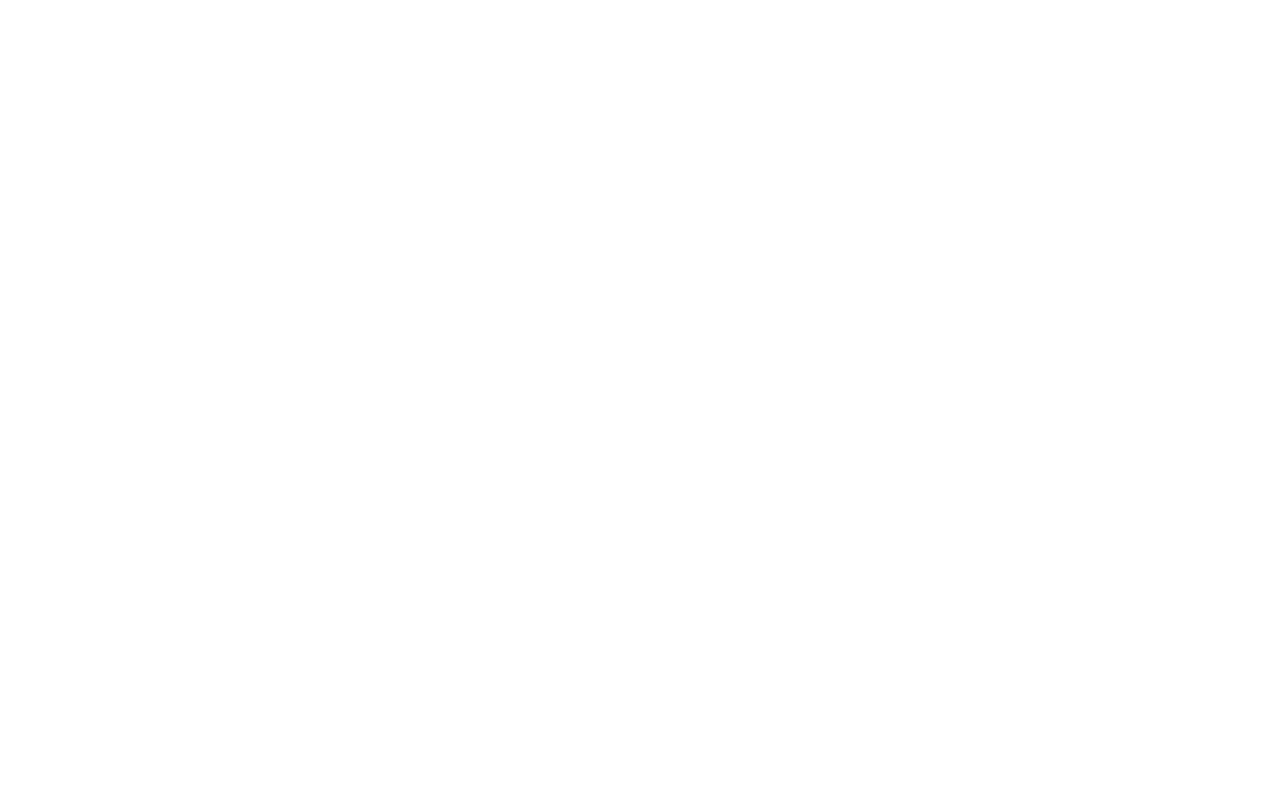
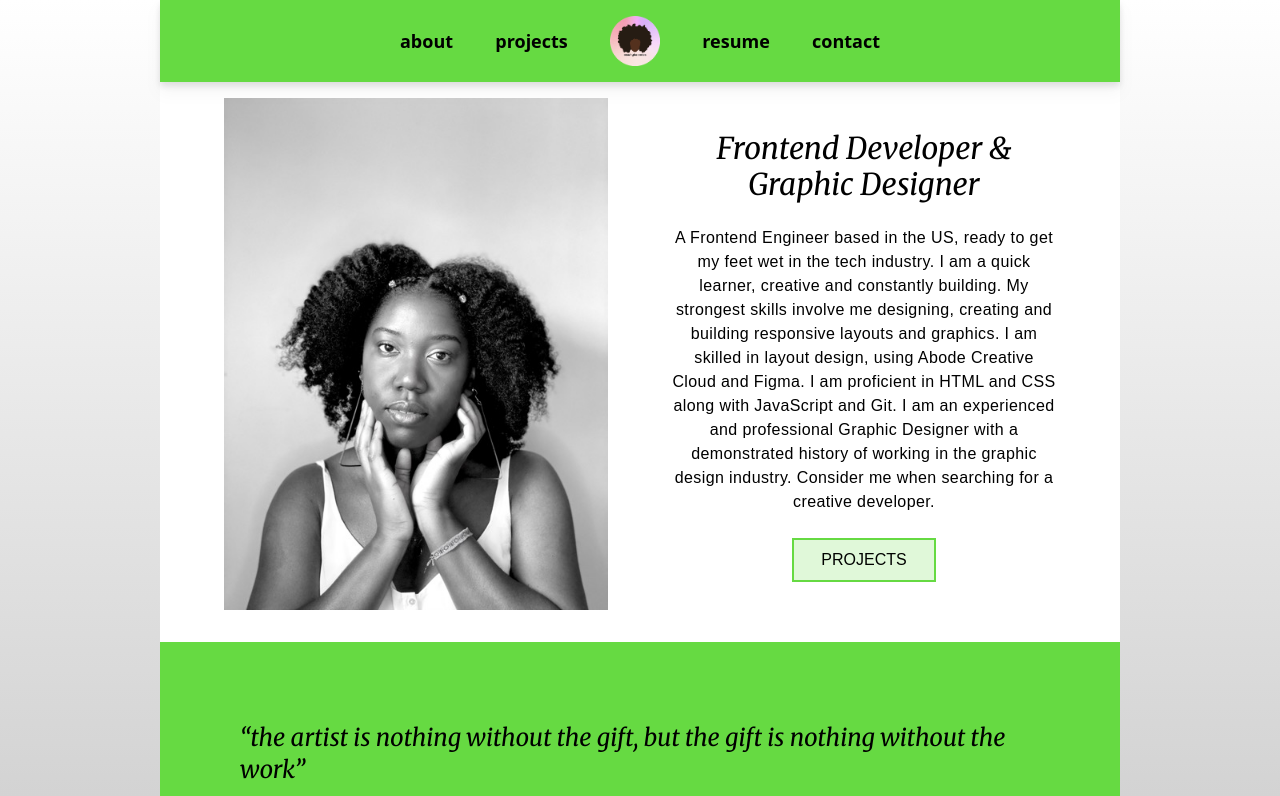
Before and after one commit to oswhytecodes/orincywhyte-react-tailwind-portfolio, a React (Vite) app: page /portfolio/contact in a window 1280 px wide. Before the commit this address had no page. Shown: the top 796 px of the page. Built offline with nearby package versions, Linux system fonts and the light colour scheme.

Commit message:
changed routing

```diff
--- a/src/App.jsx
+++ b/src/App.jsx
@@ -2,12 +2,20 @@ import "./index.css";
 import { Portfolio } from "./components/Portfolio";
 import { Routes, Route, Link } from "react-router-dom";
 import { HashLink } from "react-router-hash-link";
+import { Hero } from "./components/Hero";
+import { Grid } from "./components/Grid";
+import { Footer } from "./components/Footer";
+
 function App() {
   return (
     <div className="App">
       <Routes>
         <Route path="/" element={<Home />}></Route>
-        <Route path="portfolio" element={<Portfolio />}></Route>
+        <Route path="portfolio" element={<Portfolio />}>
+          <Route path="about" element={<Hero/>}></Route>
+          <Route path="projects" element={<Grid/>}></Route>
+          <Route path="contact" element={<Footer/>}></Route>
+        </Route>
       </Routes>
     </div>
   );
--- a/src/components/Footer.jsx
+++ b/src/components/Footer.jsx
@@ -1,8 +1,9 @@
 import React from "react";
+import { NavLink } from "react-router-dom";
 
 export const Footer = () => {
   return (
-    <footer id="footer" className="flex flex-col gap-4 bg-accent p-8">
+    <footer id="contact" className="flex flex-col gap-4 bg-accent p-8">
       <h2 className="font-serif text-2xl">Let's work together</h2>
       <a href="mailto:orincywhyte@gmail.com" target="_blank">orincywhyte@gmail.com</a>
       <a href="https://www.orincywhyte.com/links" target="_blank">orincywhyte.com</a>
--- a/src/components/Nav.jsx
+++ b/src/components/Nav.jsx
@@ -1,6 +1,7 @@
 import React from "react";
 import { useState } from "react";
 import { Link } from "react-router-dom";
+import { HashLink } from "react-router-hash-link";
 import { fallDown as Menu } from "react-burger-menu";
 import Logo from "../favicon.png";
 
@@ -25,7 +26,7 @@ export const Nav = () => {
           className={`${navBarOpen ? "Burger" : "Close"}
           hidden md:flex justify-between items-center
           lowercase m-auto w-[30rem]`}
-          // onClick={() => setNavBarOpen(false)}
+          onClick={() => setNavBarOpen(false)}
         >
           <i
             onClick={() => setNavBarOpen(false)}
@@ -33,42 +34,42 @@ export const Nav = () => {
           ></i>
           {/* about */}
 
-          <a href="#about" onClick={() => setNavBarOpen(false)}>
-            <li className="md:hover:text-[#f2f2f2]  hover:scale-110 hover:text-accent text-xl hover:animate-pulse transition">
+          <HashLink to="/portfolio#about" onClick={() => setNavBarOpen(false)}>
+            <li className="md:hover:text-[#f2f2f2]  hover:scale-110 hover:text-accent md:text-lg text-xl hover:animate-pulse transition">
               About
             </li>
-          </a>
+          </HashLink>
           {/* projects */}
-          <a href="#projects" onClick={() => setNavBarOpen(false)}>
-            <li className="md:hover:text-[#f2f2f2] hover:scale-110 hover:text-accent text-xl  hover:animate-pulse transition">
+          <HashLink to="/portfolio#projects" onClick={() => setNavBarOpen(false)}>
+            <li className="md:hover:text-[#f2f2f2] hover:scale-110 hover:text-accent md:text-lg text-xl  hover:animate-pulse transition">
               Projects
             </li>
             {/* logo */}
-          </a>
-          <Link className="md:flex hidden" to="/">
+          </HashLink>
+          <HashLink className="md:flex hidden" to="/">
             {" "}
             <img
               className="md:w-[50px] md:hover:animate-bounce"
               src={Logo}
               alt="Logo"
             />{" "}
-          </Link>
+          </HashLink>
           {/* resume */}
           <a
             href="https://drive.google.com/file/d/1jDrCvf-rdzifUX_sHMk_Hu5tZWEowyVO/view?usp=sharing"
             target="_blank"
           >
-            <li className="md:hover:text-[#f2f2f2] hover:scale-110 hover:text-accent text-xl hover:animate-pulse transition">
+            <li className="md:hover:text-[#f2f2f2] hover:scale-110 hover:text-accent md:text-lg text-xl hover:animate-pulse transition">
               Resume
             </li>
           </a>
           {/* contact */}
-          <a href="#footer" onClick={() => setNavBarOpen(false)}>
+          <HashLink to="/portfolio#contact" onClick={() => setNavBarOpen(false)}>
             {" "}
-            <li className="md:hover:text-[#f2f2f2] hover:scale-110 hover:text-accent text-xl hover:animate-pulse transition">
+            <li className="md:hover:text-[#f2f2f2] hover:scale-110 hover:text-accent md:text-lg text-xl hover:animate-pulse transition-all">
               Contact
             </li>
-          </a>
+          </HashLink>
 
           {/* socials - hide at desktop  */}
           <div className="md:hidden flex text-2xl gap-4">
```
